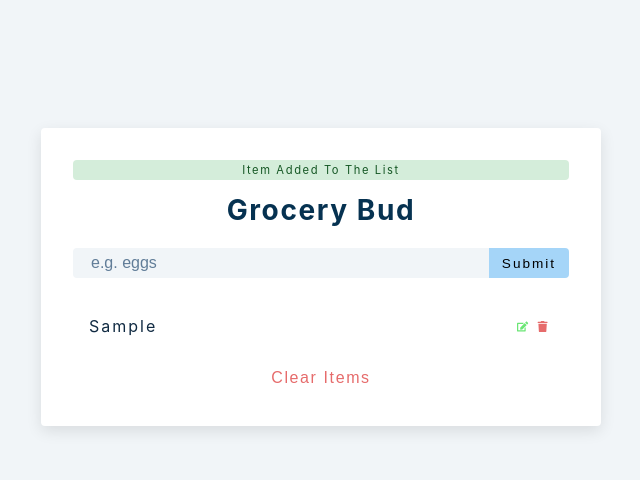
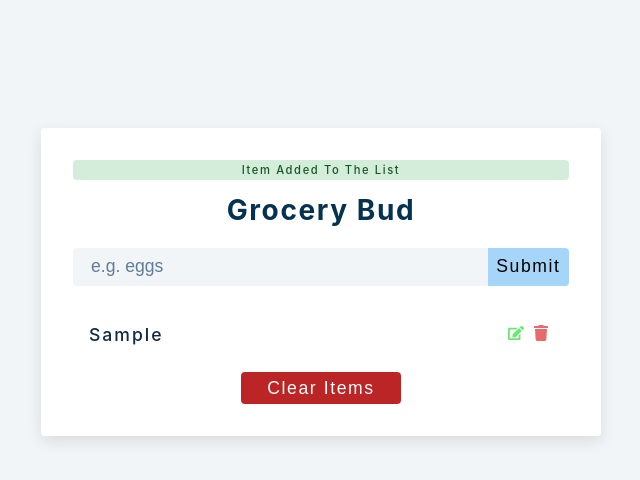
Before and after one commit to dilarauluturhan/grocery-bud, a React (Create React App) app: page / in a window 1280 px wide. Both pictures are taken after typing "Sample" into the empty fields and a click on the button "Submit". Shown: the top 480 px of the page, without its empty margins (319-959 px from the left). Built offline with nearby package versions, Linux system fonts and the light colour scheme; the HTML template or start-up script is replaced by a standard one.

Commit message:
Project finished

```diff
--- a/src/Alert.js
+++ b/src/Alert.js
@@ -1,16 +1,13 @@
-import React, { useEffect } from 'react'
+import React, { useEffect } from 'react';
 
 const Alert = ({ type, msg, removeAlert, list }) => {
   useEffect(() => {
     const timeout = setTimeout(() => {
-      removeAlert()
-    }, 3000)
-    return () => clearTimeout(timeout)
-  }, [list])
+      removeAlert();
+    }, 3000);
+    return () => clearTimeout(timeout);
+  }, [list]);
+  return <p className={`alert alert-${type}`}>{msg}</p>;
+};
 
-  return (
-    <p className={`alert alert-${type}`}>{msg}</p>
-  )
-}
-
-export default Alert
+export default Alert;
--- a/src/App.js
+++ b/src/App.js
@@ -1,11 +1,19 @@
 import React, { useState, useEffect } from 'react';
 import List from './List.js';
 import Alert from './Alert.js';
-import { type } from '@testing-library/user-event/dist/type/index.js';
+
+const getLocalStorage = () => {
+  let list = localStorage.getItem('list');
+  if(list){
+    return ( list = JSON.parse(localStorage.getItem('list')))
+  } else {
+    return [];
+  }
+}
 
 function App() {
   const [name, setName] = useState('');
-  const [list, setList] = useState([]);
+  const [list, setList] = useState(getLocalStorage());
   const [isEditing, setIsEditing] = useState(false);
   const [editID, setEditID] = useState(null);
   const [alert, setAlert] = useState({
@@ -18,27 +26,51 @@ function App() {
     if (!name) {
       showAlert(true, 'danger', 'please enter value')
     } else if (name && isEditing) {
+      setList(
+        list.map((item) => {
+          if (item.id === editID) {
+            return { ...item, title: name }
+          }
+          return item
+        })
+      );
+      setName('');
+      setEditID(null);
+      setIsEditing(false);
+      showAlert(true, 'success', 'value changed');
     } else {
-      showAlert(true, 'success', 'item added to the list')
+      showAlert(true, 'success', 'item added to the list');
       const newItem = { id: new Date().getTime().toString(), title: name };
       setList([...list, newItem]);
       setName('');
     }
-  }
+  };
 
   const showAlert = (show = false, type = "", msg = "") => {
     setAlert({ show, type, msg });
-    setList([]);
-  }
+  };
 
   const clearList = () => {
     showAlert(true, 'danger', 'empty list');
+    setList([]);
   }
 
   const removeItem = (id) => {
     showAlert(true, 'danger', 'item removed');
     setList(list.filter((item) => item.id !== id))
   }
+
+  const editItem = (id) => {
+    const specificItem = list.find((item) => item.id === id);
+    setIsEditing(true);
+    setEditID(id);
+    setName(specificItem.title);
+  }
+
+  // for LocalStorage
+  useEffect(() => {
+    localStorage.setItem('list', JSON.stringify(list))
+  }, [list]);
 
   return (
     <section className='section-center'>
@@ -63,7 +95,7 @@ function App() {
       </form>
       {list.length > 0 && (
         <div className='grocery-container'>
-          <List items={list} removeItem={removeItem} />
+          <List items={list} removeItem={removeItem} editItem={editItem} />
           <button className='clear-btn' onClick={clearList}>Clear Items</button>
         </div>
       )}
--- a/src/List.js
+++ b/src/List.js
@@ -1,7 +1,7 @@
 import React from 'react';
 import { FaEdit, FaTrash } from 'react-icons/fa';
 
-const List = ({ items, removeItem }) => {
+const List = ({ items, removeItem, editItem }) => {
   return (
     <div className='grocery-list'>
       {
@@ -10,7 +10,11 @@ const List = ({ items, removeItem }) => {
           return <article key={id} className='grocery-item'>
             <p className='title'>{title}</p>
             <div className='btn-container'>
-              <button type='button' className='edit-btn'>
+              <button
+              type='button'
+              className='edit-btn'
+              onClick={() => editItem(id)}
+              >
                 <FaEdit />
               </button>
               <button
@@ -28,4 +32,4 @@ const List = ({ items, removeItem }) => {
   )
 }
 
-export default List
+export default List;
--- a/src/index.css
+++ b/src/index.css
@@ -93,6 +93,8 @@ h4 {
 p {
   margin-bottom: 1.25rem;
   color: var(--clr-grey-5);
+  font-size: 1.1rem;
+  font-weight: 500;
 }
 
 @media screen and (min-width: 800px) {
@@ -219,13 +221,13 @@ Grocery List
 }
 
 .grocery {
-  padding: 0.25rem;
+  padding: 0.4rem;
   padding-left: 1rem;
   background: var(--clr-grey-10);
   border-top-left-radius: var(--radius);
   border-bottom-left-radius: var(--radius);
   border-color: transparent;
-  font-size: 1rem;
+  font-size: 1.1rem;
   flex: 1 0 auto;
   color: var(--clr-grey-5);
 }
@@ -241,15 +243,15 @@ Grocery List
   flex: 0 0 5rem;
   display: grid;
   align-items: center;
-  padding: 0.25rem;
+  padding: 0.4rem;
   text-transform: capitalize;
-  letter-spacing: 2px;
+  letter-spacing: var(--spacing);
   border-top-right-radius: var(--radius);
   border-bottom-right-radius: var(--radius);
   cursor: pointer;
   content: var(--clr-primary-5);
   transition: var(--transition);
-  font-size: 0.85rem;
+  font-size: 1.1rem;
 }
 
 .submit-btn:hover {
@@ -293,7 +295,7 @@ Grocery List
   background: transparent;
   border-color: transparent;
   cursor: pointer;
-  font-size: 0.7rem;
+  font-size: 1rem;
   margin: 0 0.15rem;
   transition: var(--transition);
 }
@@ -320,11 +322,12 @@ Grocery List
   height: 2rem;
   display: grid;
   align-items: center;
-  background: transparent;
+  background: var(--clr-red-dark);
   border-color: transparent;
-  color: var(--clr-red-light);
+  border-radius: var(--radius);
+  color: var(--clr-white);
   margin: 0 auto;
-  font-size: 1rem;
+  font-size: 1.1rem;
   letter-spacing: var(--spacing);
   cursor: pointer;
   transition: var(--transition);
@@ -332,5 +335,5 @@ Grocery List
 }
 
 .clear-btn:hover {
-  color: var(--clr-red-dark);
+  color: var(--clr-black);
 }
```
